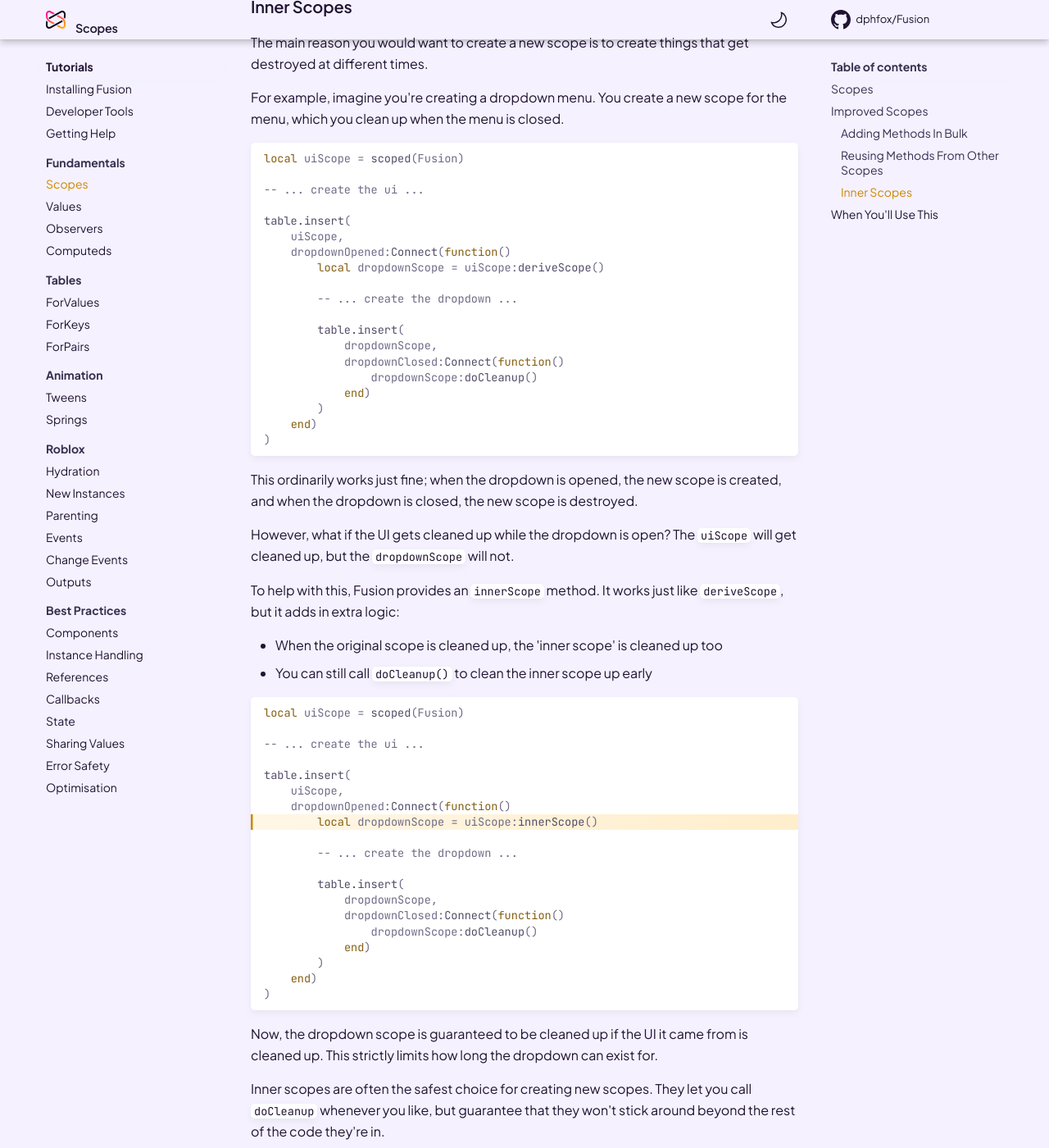
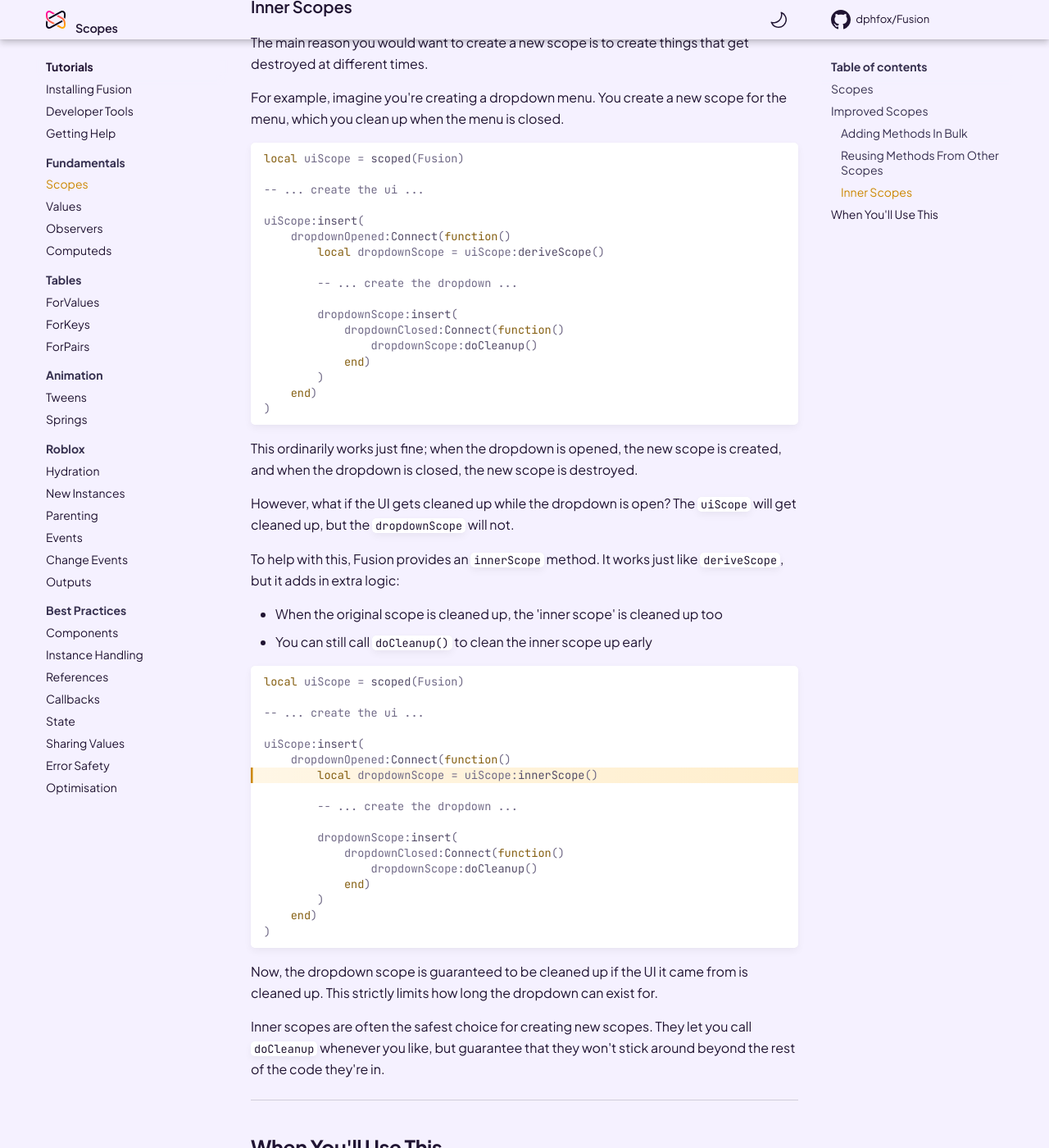
Before and after one commit to dphfox/Fusion, an MkDocs documentation site: the page built from docs/tutorials/fundamentals/scopes.md, in a window 1280 px wide and 1400 px high, scrolled down 5254 px. Shown: the whole window at 82% size. Built offline with MkDocs 1.6.1 and Material for MkDocs 9.7.7, drawn with Linux system fonts in a browser that asks for light colours; comment, search, counter and statistics services are not loaded; the version menu is left out.

Commit message:
Document scope:insert

````diff
--- a/docs/tutorials/fundamentals/scopes.md
+++ b/docs/tutorials/fundamentals/scopes.md
@@ -269,15 +269,13 @@ local uiScope = scoped(Fusion)
 
 -- ... create the ui ...
 
-table.insert(
-	uiScope,
+uiScope:insert(
 	dropdownOpened:Connect(function()
 		local dropdownScope = uiScope:deriveScope()
 
 		-- ... create the dropdown ...
 
-		table.insert(
-			dropdownScope,
+		dropdownScope:insert(
 			dropdownClosed:Connect(function()
 				dropdownScope:doCleanup()
 			end)
@@ -298,20 +296,18 @@ To help with this, Fusion provides an `innerScope` method. It works just like
 - When the original scope is cleaned up, the 'inner scope' is cleaned up too
 - You can still call `doCleanup()` to clean the inner scope up early
 
-```Lua hl_lines="8"
+```Lua hl_lines="7"
 local uiScope = scoped(Fusion)
 
 -- ... create the ui ...
 
-table.insert(
-	uiScope,
+uiScope:insert(
 	dropdownOpened:Connect(function()
 		local dropdownScope = uiScope:innerScope()
 
 		-- ... create the dropdown ...
 
-		table.insert(
-			dropdownScope,
+		dropdownScope:insert(
 			dropdownClosed:Connect(function()
 				dropdownScope:doCleanup()
 			end)
--- a/mkdocs.yml
+++ b/mkdocs.yml
@@ -118,6 +118,8 @@ nav:
         - deriveScope: api-reference/memory/members/derivescope.md
         - doCleanup: api-reference/memory/members/docleanup.md
         - scoped: api-reference/memory/members/scoped.md
+        - innerScope: api-reference/memory/members/innerscope.md
+        - insert: api-reference/memory/members/insert.md
     - Graph:
       - Types:
         - GraphObject: api-reference/graph/types/graphobject.md
````
Also changed, not shown: docs/api-reference/memory/members/insert.md (added, +75 -0 lines), 1 other file.
